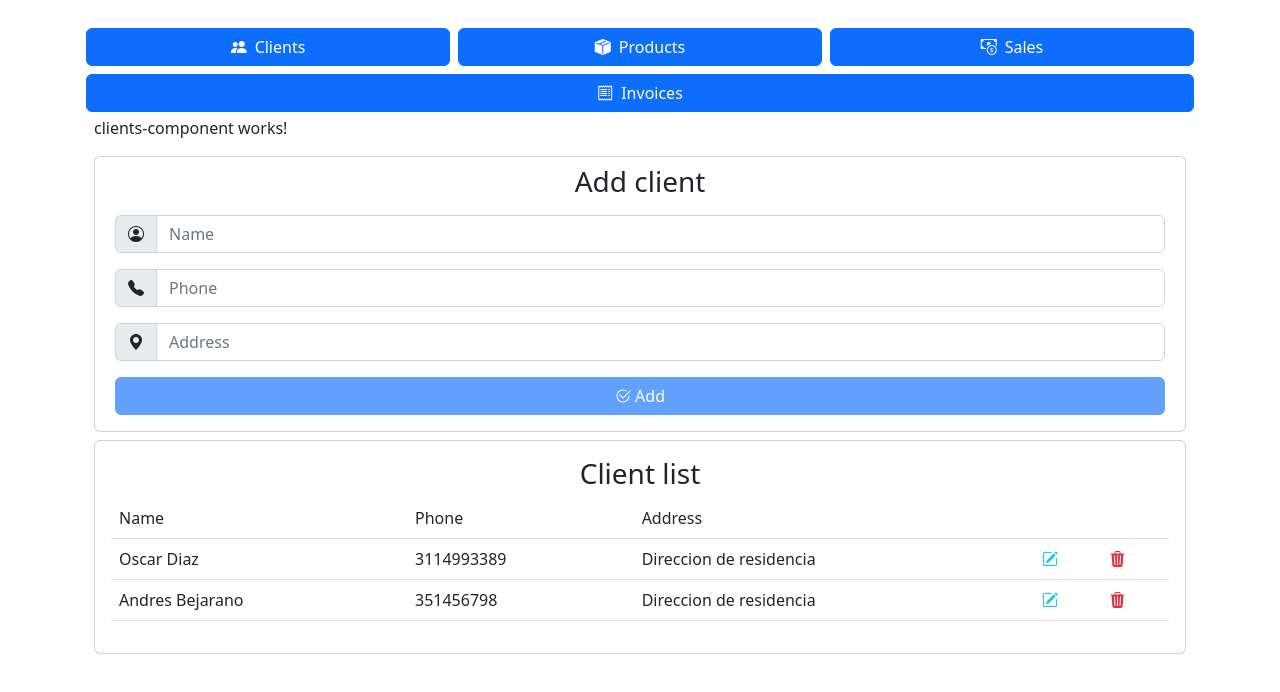
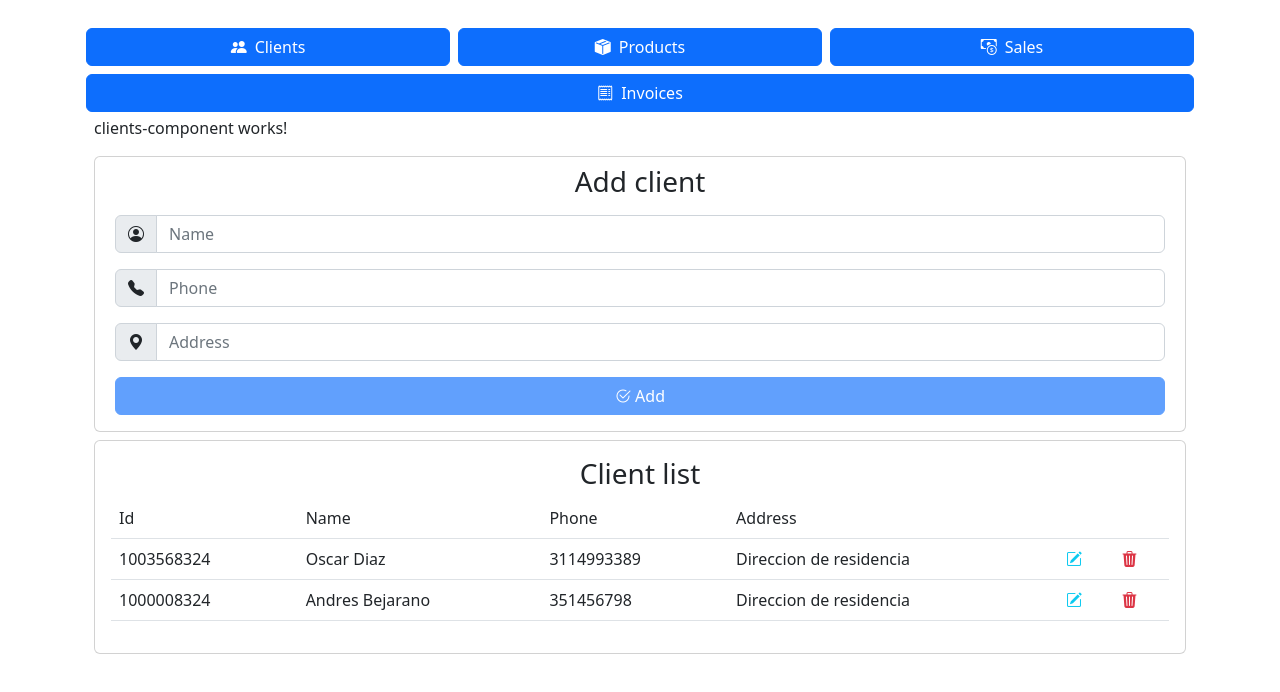
Before and after one commit to JustSharingSomeCode/FsistemaPos, an Angular app: page / in a window 1280 px wide. Both pictures are taken after a click on the button "Clients". Shown: the top 692 px of the page. Built offline with nearby package versions, Linux system fonts and the light colour scheme.

Commit message:
add client model

```diff
--- a/src/app/components/clients-component/clients-component.component.html
+++ b/src/app/components/clients-component/clients-component.component.html
@@ -30,8 +30,7 @@
                 <input formControlName="c_address" type="text" class="form-control" placeholder="Address">
             </div>
 
-            <button type="submit" class="btn btn-primary col-12"
-                        [disabled]="this.form.invalid">
+            <button type="submit" class="btn btn-primary col-12" [disabled]="this.form.invalid">
                 <i class="bi bi-check2-circle"></i> Add
             </button>
         </form>
@@ -43,9 +42,11 @@
         <div class="row text-center">
             <h3>Client list</h3>
         </div>
+        <div class="table-responsive">
             <table class="table">
                 <thead>
                     <tr>
+                        <td>Id</td>
                         <td>Name</td>
                         <td>Phone</td>
                         <td>Address</td>
@@ -55,9 +56,10 @@
                 </thead>
                 <tbody>
                     <tr *ngFor="let client of clientList">
-                    <td>{{ client.c_name }}</td>
-                    <td>{{ client.phone }}</td>
-                    <td>{{ client.c_address }}</td>
+                        <td>{{ client.getId() }}</td>
+                        <td>{{ client.getName() }}</td>
+                        <td>{{ client.getPhone() }}</td>
+                        <td>{{ client.getAddress() }}</td>
                         <td>
                             <i class="far bi bi-pencil-square text-info"></i>
                         </td>
@@ -69,3 +71,4 @@
             </table>
         </div>
     </div>
+</div>
--- a/src/app/components/clients-component/clients-component.component.ts
+++ b/src/app/components/clients-component/clients-component.component.ts
@@ -1,5 +1,6 @@
 import { Component, OnInit } from '@angular/core';
 import { FormBuilder, FormGroup, Validators } from '@angular/forms';
+import { Client } from 'src/app/models/client.model';
 
 @Component({
   selector: 'app-clients-component',
@@ -8,9 +9,9 @@
 })
 export class ClientsComponentComponent implements OnInit {
 
-  clientList: any[] = [
-    { c_name: "Oscar Diaz", phone: "3114993389", c_address: "Direccion de residencia" },
-    { c_name: "Andres Bejarano", phone: "351456798", c_address: "Direccion de residencia" }
+  clientList: Client[] = [
+    new Client("1003568324", "Oscar Diaz", "3114993389", "Direccion de residencia"),
+    new Client("1000008324", "Andres Bejarano", "351456798", "Direccion de residencia")
   ]
   form: FormGroup;
 
--- /dev/null
+++ b/src/app/models/client.model.ts
@@ -0,0 +1,33 @@
+export class Client {
+    private client_id: string;
+    private c_name: string;
+    private phone: string;
+    private c_address: string;
+
+    constructor(client_id: string, c_name: string, phone: string, c_address: string) {
+        this.client_id = client_id;
+        this.c_name = c_name;
+        this.phone = phone;
+        this.c_address = c_address;
+    }
+
+    public getId() : string
+    {
+        return this.client_id;
+    }
+
+    public getName() : string
+    {
+        return this.c_name;
+    }
+
+    public getPhone() : string
+    {
+        return this.phone;
+    }
+
+    public getAddress() : string
+    {
+        return this.c_address;
+    }
+}
```
Also changed, not shown: 1 other file (tests, documents, lock files or other folders). Lines whose indentation alone changed are shown as unchanged.
